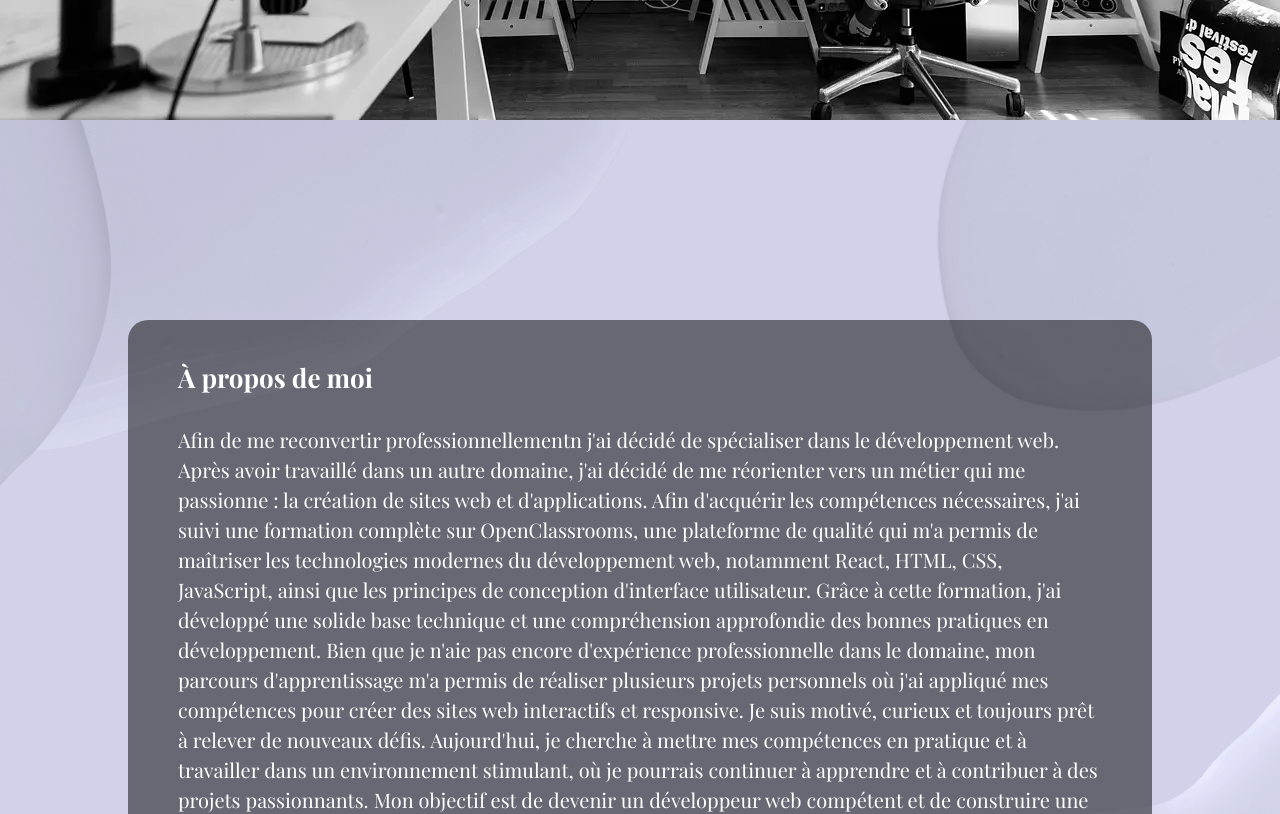
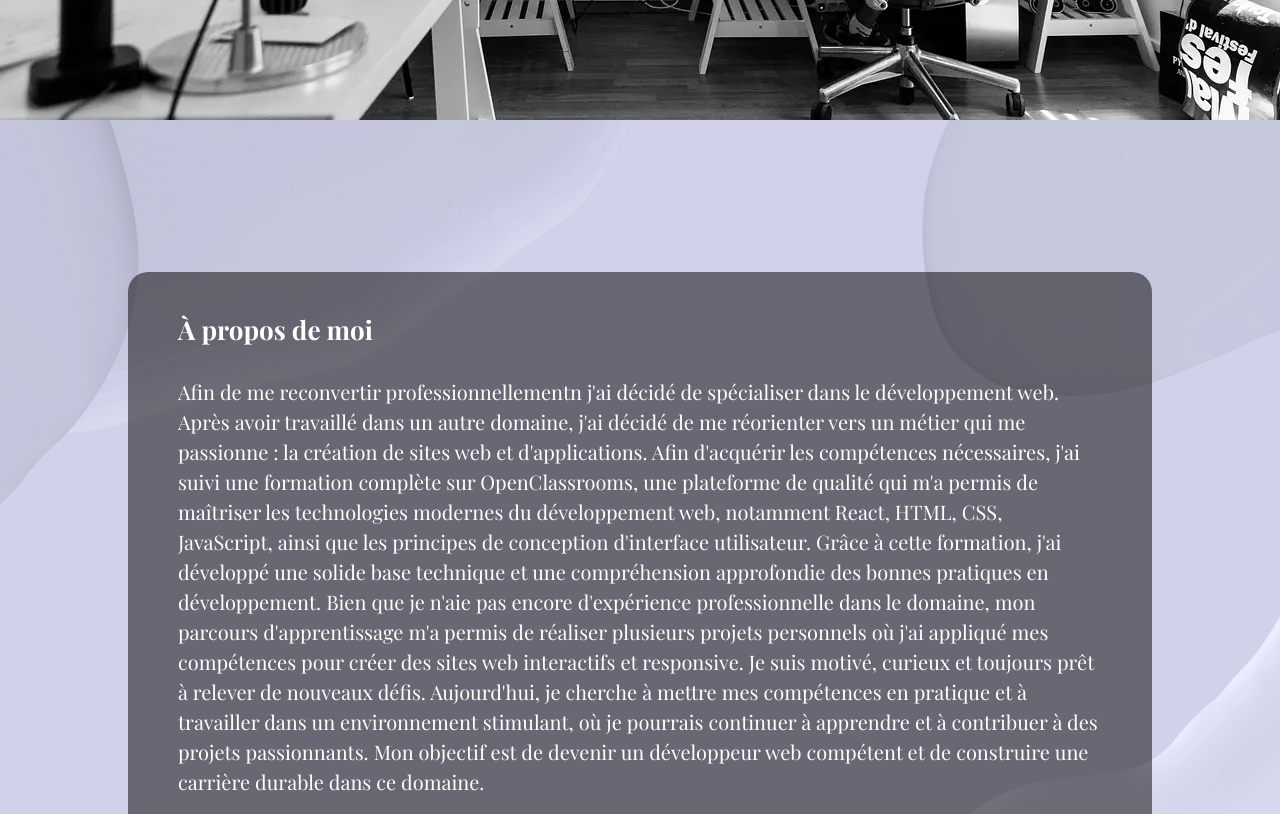
Before and after one commit to jeff397/portfolio, a React (Vite) app in the folder portfolio/: page / in a window 1280 px wide. Shown: the part 680-1494 px from the top of the page. Built offline with nearby package versions, Linux system fonts and the light colour scheme; a web font is replaced by a local one.

Commit message:
correction

```diff
--- a/portfolio/src/components/About/about.css
+++ b/portfolio/src/components/About/about.css
@@ -2,7 +2,7 @@
   width: 100%;
   min-height: 100vh;
   padding-bottom: 20vh;
-  padding-top: 25vh;
+  padding-top: 19vh;
   display: flex;
   justify-content: center;
   align-items: center;
```
